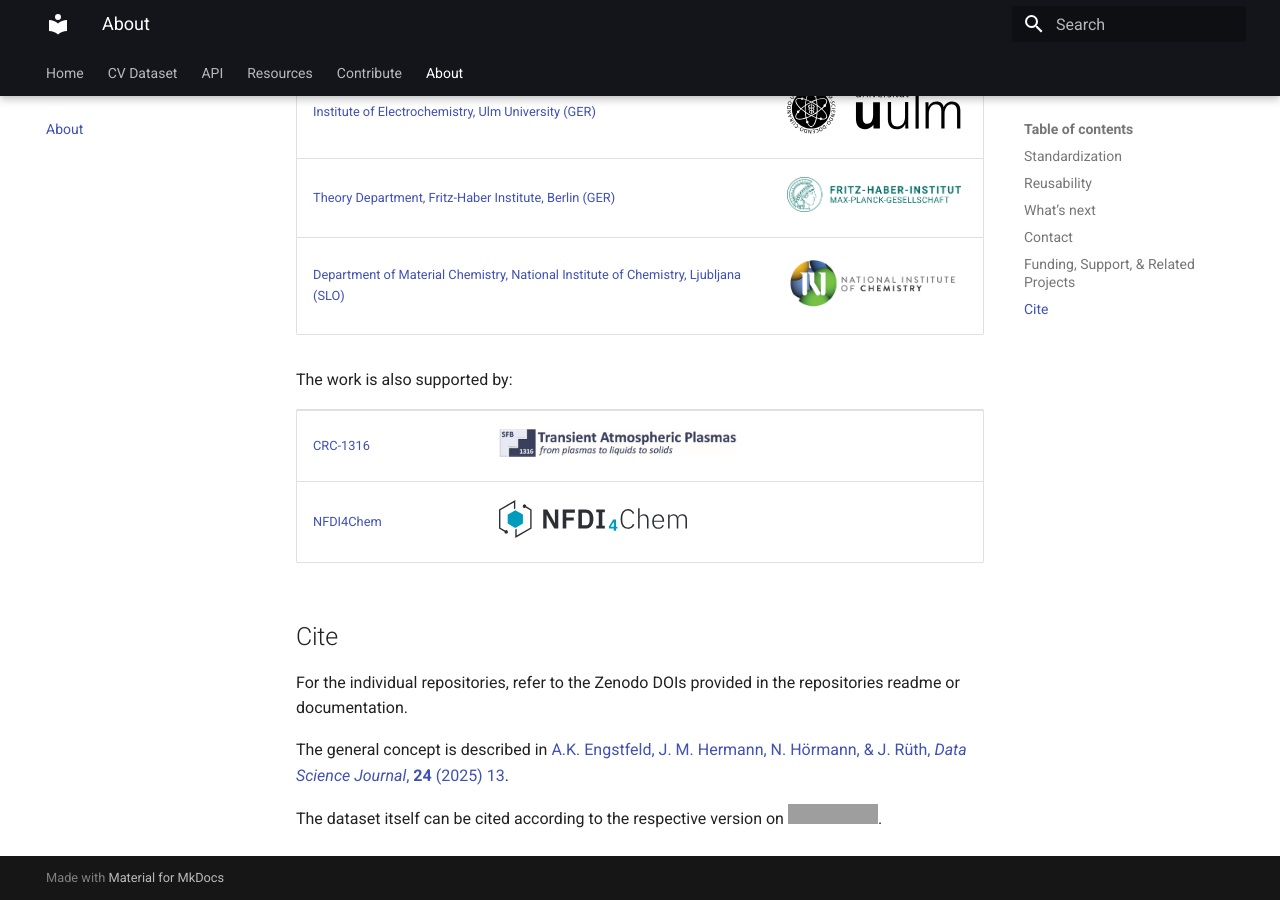
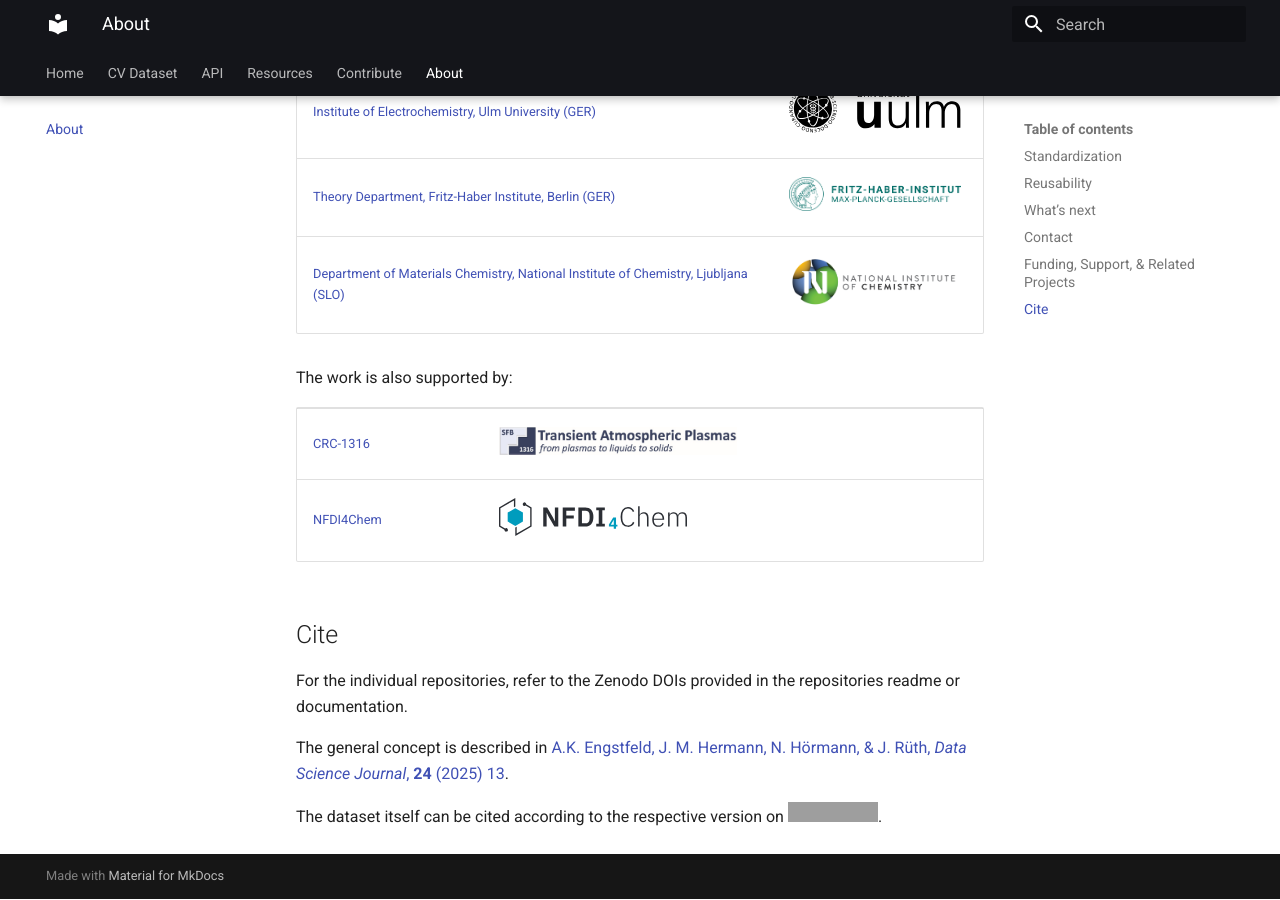
Before and after one commit to echemdb/website, an MkDocs documentation site: the page built from pages/about.md, in a window 1280 px wide and 900 px high, scrolled down 2290 px. Built offline with MkDocs 1.6.1 and Material for MkDocs 9.7.7, drawn with Linux system fonts in a browser that asks for light colours; nearby versions of some CDN libraries; library files that are not in the unit come from our copies; comment, search, counter and statistics services are not loaded; grey boxes are pictures that could not be loaded.

Commit message:
Fix institution typo

```diff
--- a/pages/about.md
+++ b/pages/about.md
@@ -99,7 +99,7 @@
 |---|---|
 | [Institute of Electrochemistry, Ulm University (GER)](https://www.uni-ulm.de/en/nawi/institute-of-electrochemistry/) | [![](images/logos/logo-uni-ulm.svg){width=200 .logo-bg}](https://www.uni-ulm.de/en/nawi/institute-of-electrochemistry/) |
 | [Theory Department, Fritz-Haber Institute, Berlin (GER)](https://www.fhi.mpg.de/th-department) | [![](images/logos/logo_fhi.png){width=200 .logo-bg}](https://www.fhi.mpg.de/th-department) |
-| [Department of Material Chemistry, National Institute of Chemistry, Ljubljana (SLO)](https://www.ki.si/en/departments/d10-department-of-materials-chemistry/) | [![](images/logos/Logo_national_institue_chemistry.png){width=200 .logo-bg}](https://www.ki.si/en/departments/d10-department-of-materials-chemistry/) |
+| [Department of Materials Chemistry, National Institute of Chemistry, Ljubljana (SLO)](https://www.ki.si/en/departments/d10-department-of-materials-chemistry/) | [![](images/logos/Logo_national_institue_chemistry.png){width=200 .logo-bg}](https://www.ki.si/en/departments/d10-department-of-materials-chemistry/) |
 
 </div>
 
```
